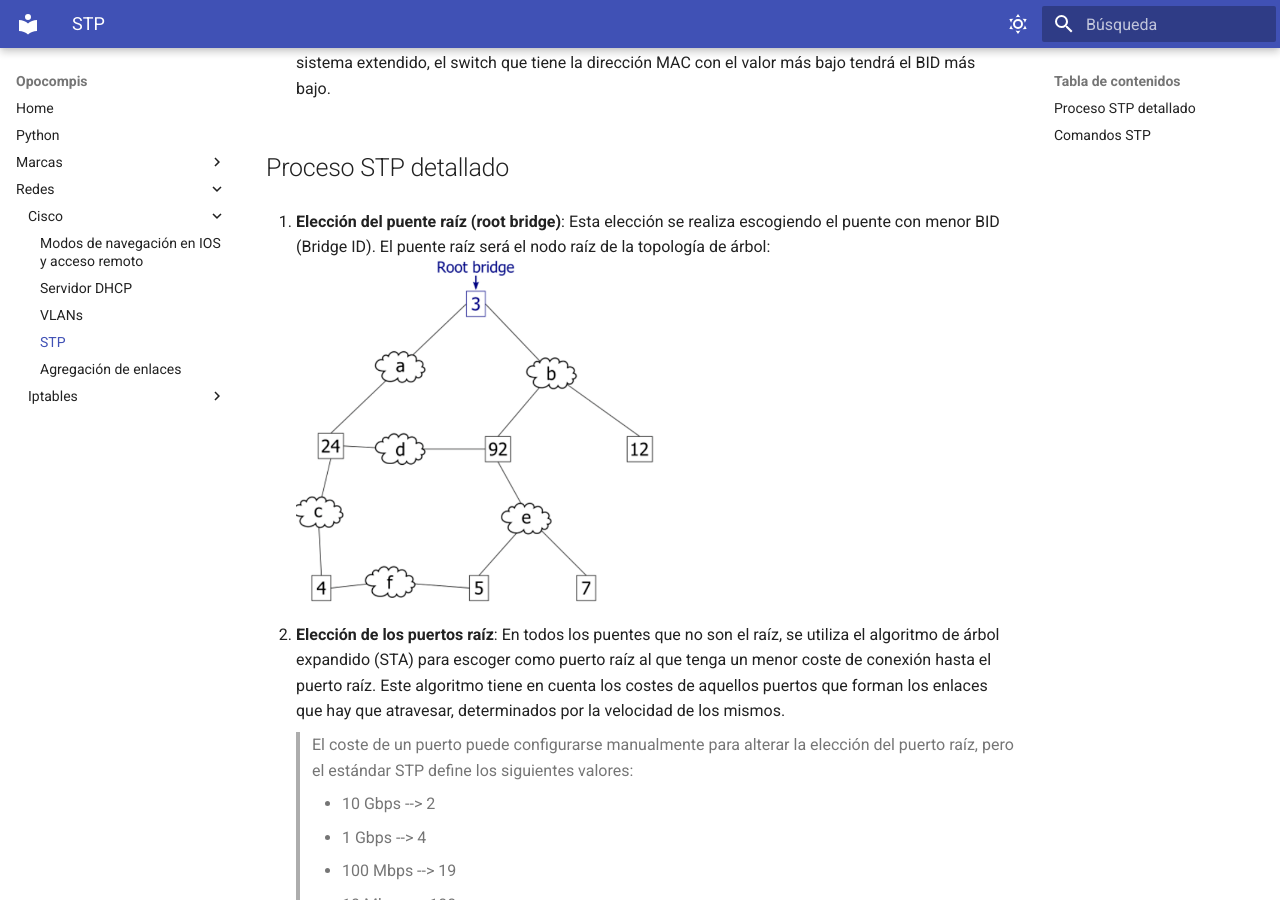
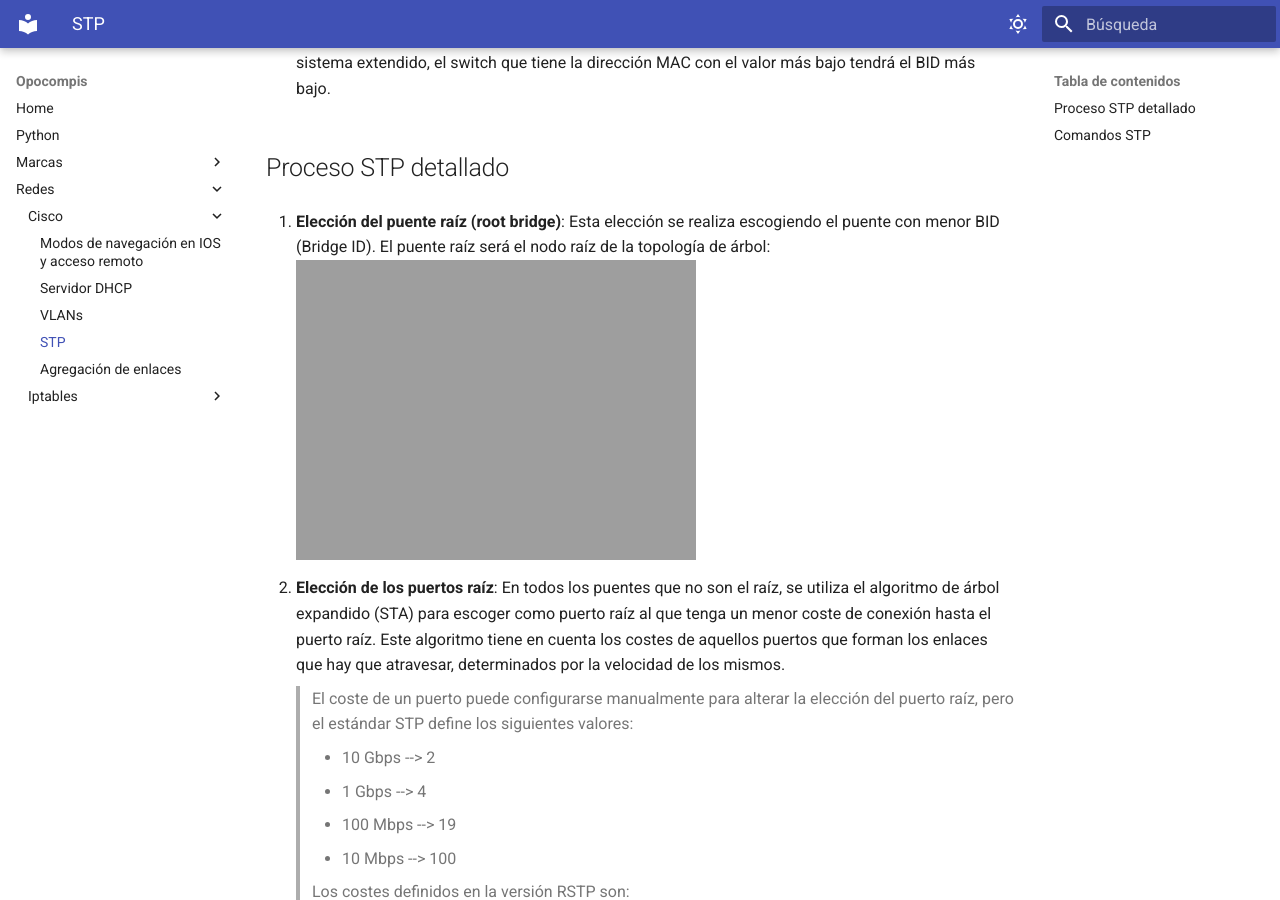
Before and after one commit to Holowachu/opos, an MkDocs documentation site: the page built from docs/Redes/Cisco/4-STP.md, in a window 1280 px wide and 900 px high, scrolled down 769 px. Built offline with MkDocs 1.6.1 and Material for MkDocs 9.7.7, drawn with Linux system fonts in a browser that asks for light colours.

Commit message:
Minor text fixes

```diff
--- a/docs/Redes/Cisco/4-STP.md
+++ b/docs/Redes/Cisco/4-STP.md
@@ -22,7 +22,7 @@
 ## Proceso STP detallado
 
 1. **Elección del puente raíz (root bridge)**: Esta elección se realiza escogiendo el puente con menor BID (Bridge ID). El puente raíz será el nodo raíz de la topología de árbol:
-<br><img style="width: 50%; margin-left: auto; margin-right: auto;" src="../stp-1.png">
+<br>![Root bridge](stp-1.png=200x)
 
 2. **Elección de los puertos raíz**: En todos los puentes que no son el raíz, se utiliza el algoritmo de árbol expandido (STA) para escoger como puerto raíz al que tenga un menor coste de conexión hasta el puerto raíz. Este algoritmo tiene en cuenta los costes de aquellos puertos que forman los enlaces que hay que atravesar, determinados por la velocidad de los mismos.
 > El coste de un puerto puede configurarse manualmente para alterar la elección del puerto raíz, pero el estándar STP define los siguientes valores:
```
Also changed, not shown: other parts of docs/Redes/Cisco/4-STP.md (+1 -1 lines).
